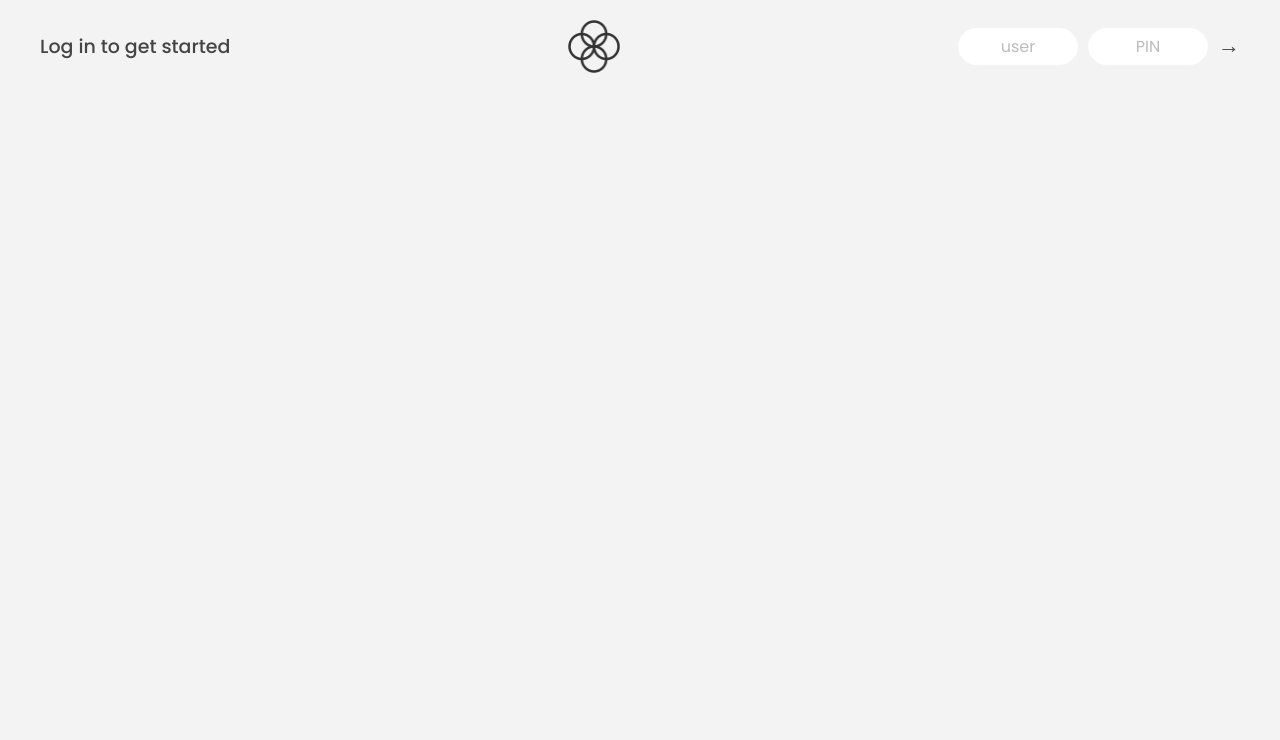
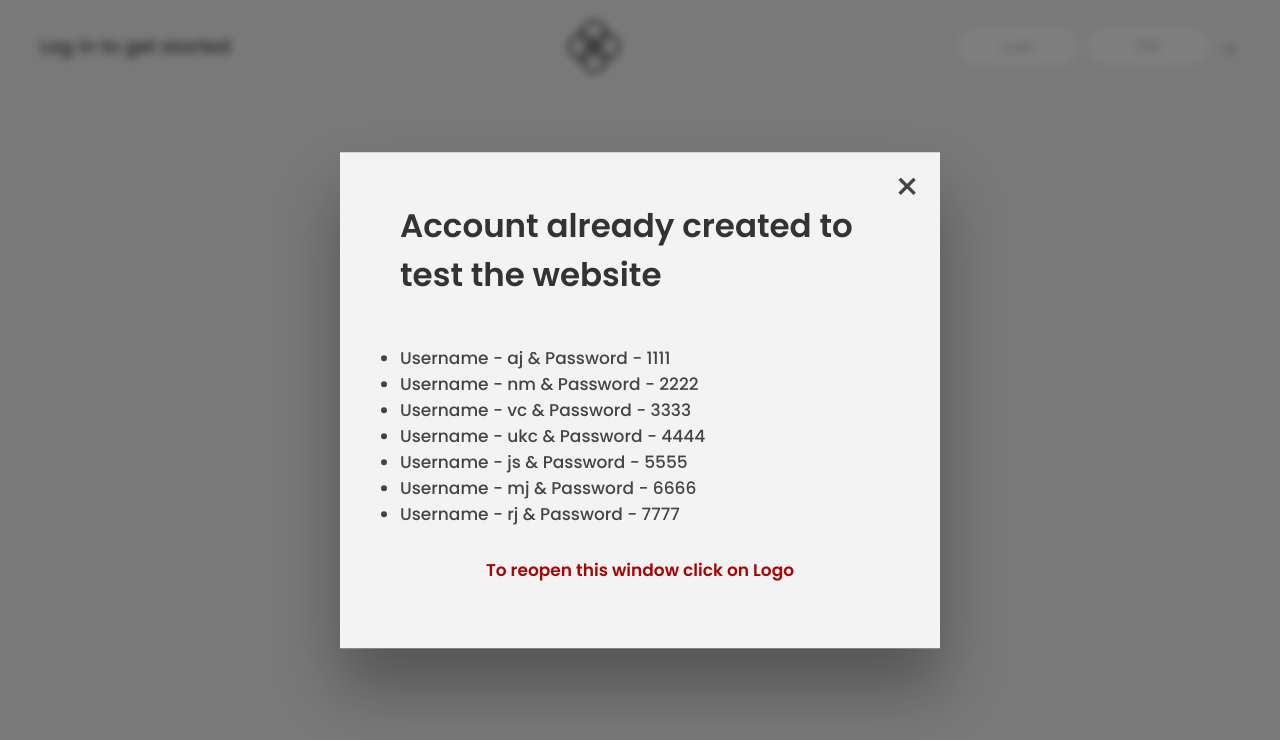
Before and after one commit to anmoljain987/BankMan, a plain HTML site: page index.html in a window 1280 px wide. Drawn offline with Linux system fonts and the light colour scheme.

Commit message:
test account added

```diff
--- a/index.html
+++ b/index.html
@@ -18,7 +18,7 @@
   <body>
     <nav>
       <p class="welcome">Log in to get started</p>
-      <img src="logo.png" alt="Logo" class="logo" />
+      <img src="logo.png" alt="Logo" class="logo btn--show-modal" />
       <form class="login">
         <input
           type="text"
@@ -124,7 +124,23 @@
         </p>
       </div>
     </main>
-
+    <div class="modal">
+      <button class="btn--close-modal">&times;</button>
+      <h2 class="modal__header">
+        Account already created to test the website<br />
+      </h2>
+      <ul class="modal__form login--submit">
+        <li>Username - aj & Password - 1111</li>
+        <li>Username - nm & Password - 2222</li>
+        <li>Username - vc & Password - 3333</li>
+        <li>Username - ukc & Password - 4444</li>
+        <li>Username - js & Password - 5555</li>
+        <li>Username - mj & Password - 6666</li>
+        <li>Username - rj & Password - 7777</li>
+      </ul>
+      <h2 class="modal__footer">To reopen this window click on Logo<br /></h3>
+    </div>
+    <div class="overlay"></div>
     <script src="script.js"></script>
   </body>
 </html>
--- a/script.js
+++ b/script.js
@@ -172,7 +172,35 @@ const inputLoanAmount = document.querySelector(".form__input--loan-amount");
 const inputCloseUsername = document.querySelector(".form__input--user");
 const inputClosePin = document.querySelector(".form__input--pin");
 const loader = document.querySelector(".main_preloader");
+
+const modal = document.querySelector(".modal");
+const overlay = document.querySelector(".overlay");
+const btnCloseModal = document.querySelector(".btn--close-modal");
+const btnsOpenModal = document.querySelectorAll(".btn--show-modal");
 let currentAccount, transferAccount, sorted, timer;
+
+///Modal Window
+const openModal = function (e) {
+  e.preventDefault();
+  modal.classList.remove("hidden");
+  overlay.classList.remove("hidden");
+};
+
+const closeModal = function () {
+  modal.classList.add("hidden");
+  overlay.classList.add("hidden");
+};
+
+btnsOpenModal.forEach((btn) => btn.addEventListener("click", openModal));
+
+btnCloseModal.addEventListener("click", closeModal);
+overlay.addEventListener("click", closeModal);
+
+document.addEventListener("keydown", function (e) {
+  if (e.key === "Escape" && !modal.classList.contains("hidden")) {
+    closeModal();
+  }
+});
 
 // Creating Username
 createUsernames(accounts);
--- a/style.css
+++ b/style.css
@@ -715,3 +715,64 @@ h2 {
     --shade4: #686e7e;
   }
 }
+
+.hidden {
+  visibility: hidden;
+  opacity: 0;
+}
+.modal {
+  position: fixed;
+  top: 50%;
+  left: 50%;
+  transform: translate(-50%, -50%);
+  max-width: 60rem;
+  background-color: #f3f3f3;
+  padding: 5rem 6rem;
+  box-shadow: 0 4rem 6rem rgba(0, 0, 0, 0.3);
+  z-index: 1000;
+  transition: all 0.3s;
+}
+
+.overlay {
+  position: fixed;
+  top: 0;
+  left: 0;
+  width: 100%;
+  height: 100%;
+  background-color: rgba(0, 0, 0, 0.5);
+  backdrop-filter: blur(4px);
+  z-index: 100;
+  transition: all 0.3s;
+  cursor: pointer;
+}
+
+.modal__header {
+  font-size: 3.25rem;
+  margin-bottom: 4.5rem;
+  line-height: 1.5;
+}
+.modal__form li {
+  font-size: 1.7rem;
+  font-weight: 500;
+}
+.btn--close-modal {
+  font-family: inherit;
+  color: inherit;
+  position: absolute;
+  top: 0.5rem;
+  right: 2rem;
+  font-size: 4rem;
+  cursor: pointer;
+  border: none;
+  background: none;
+}
+
+.btn--show-modal {
+  cursor: pointer;
+}
+
+.modal__footer {
+  text-align: center;
+  padding-top: 3rem;
+  color: rgb(168, 4, 4);
+}
```
